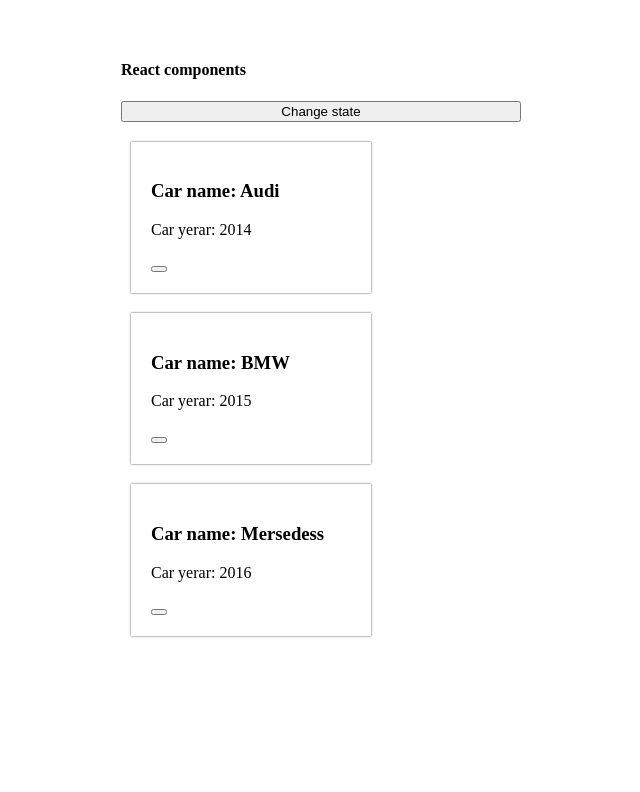
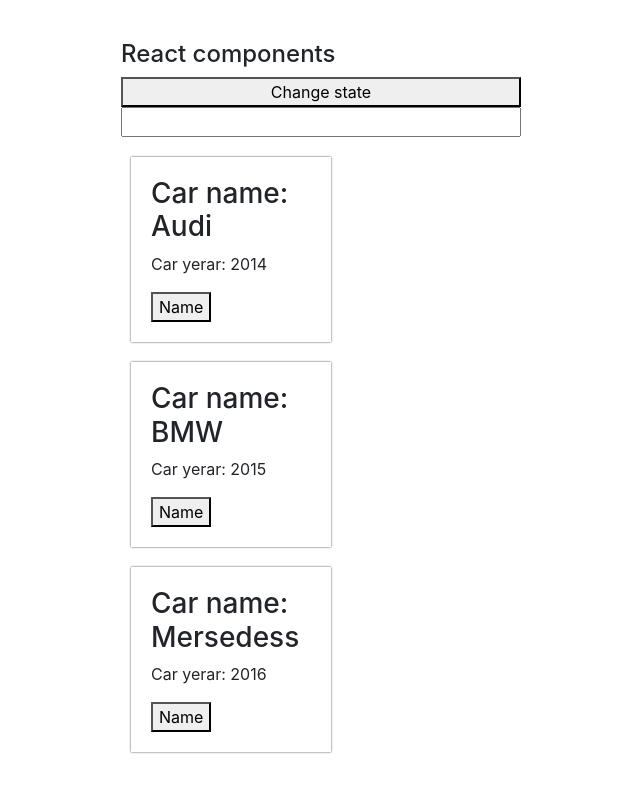
Before and after one commit to faafaafuu/wfm-react, a React (Create React App) app: page / in a window 1280 px wide. Shown: the top 792 px of the page, without its empty margins (319-959 px from the left). Built offline with nearby package versions, Linux system fonts and the light colour scheme.

Commit message:
input handler

```diff
--- a/public/index.html
+++ b/public/index.html
@@ -9,6 +9,7 @@
       manifest.json provides metadata used when your web app is added to the
       homescreen on Android. See https://developers.google.com/web/fundamentals/web-app-manifest/
     -->
+    <link rel="stylesheet" href="https://stackpath.bootstrapcdn.com/bootstrap/4.1.3/css/bootstrap.min.css" integrity="sha384-MCw98/SFnGE8fJT3GXwEOngsV7Zt27NXFoaoApmYm81iuXoPkFOJwJ8ERdknLPMO" crossorigin="anonymous">
     <link rel="manifest" href="%PUBLIC_URL%/manifest.json">
     <!--
       Notice the use of %PUBLIC_URL% in the tags above.
@@ -36,5 +37,8 @@
       To begin the development, run `npm start` or `yarn start`.
       To create a production bundle, use `npm run build` or `yarn build`.
     -->
+    <script src="https://code.jquery.com/jquery-3.3.1.slim.min.js" integrity="sha384-q8i/X+965DzO0rT7abK41JStQIAqVgRVzpbzo5smXKp4YfRvH+8abtTE1Pi6jizo" crossorigin="anonymous"></script>
+    <script src="https://cdnjs.cloudflare.com/ajax/libs/popper.js/1.14.3/umd/popper.min.js" integrity="sha384-ZMP7rVo3mIykV+2+9J3UJ46jBk0WLaUAdn689aCwoqbBJiSnjAK/l8WvCWPIPm49" crossorigin="anonymous"></script>
+    <script src="https://stackpath.bootstrapcdn.com/bootstrap/4.1.3/js/bootstrap.min.js" integrity="sha384-ChfqqxuZUCnJSK3+MXmPNIyE6ZbWh2IMqE241rYiqJxyMiZ6OW/JmZQ5stwEULTy" crossorigin="anonymous"></script>
   </body>
 </html>
--- a/src/App.js
+++ b/src/App.js
@@ -16,6 +16,13 @@
       pageTitle: newTitle
     })
   }
+
+  inputTitleHandler = (e) => {
+    this.setState({
+      pageTitle: e.target.value
+    })
+  }
+
   render() {
     const cars = this.state.cars
 
@@ -23,6 +30,7 @@
       <div className="App" >
         <h4>{this.state.pageTitle}</h4>
         <button onClick={this.onChangeTitleHandler.bind(this, "Changed")}>Change state</button>
+        <input onChange={this.inputTitleHandler.bind(this)}></input>
         <Car name={cars[0].name} year={cars[0].year} onChangeTitle={this.onChangeTitleHandler.bind(this, cars[0].name)} />
         <Car name={cars[1].name} year={cars[1].year} onChangeTitle={this.onChangeTitleHandler.bind(this, cars[1].name)}/>
         <Car name={cars[2].name} year={cars[2].year} onChangeTitle={this.onChangeTitleHandler.bind(this, cars[2].name)}/>
--- a/src/components/car.js
+++ b/src/components/car.js
@@ -6,7 +6,7 @@
         <div className="cars">
             <h3>Car name: {props.name}</h3>
             <p>Car yerar: {props.year}</p>
-            <button onClick={props.onChangeTitle}></button>
+            <button onClick={props.onChangeTitle}>Name</button>
         </div>
     )
 }
```
